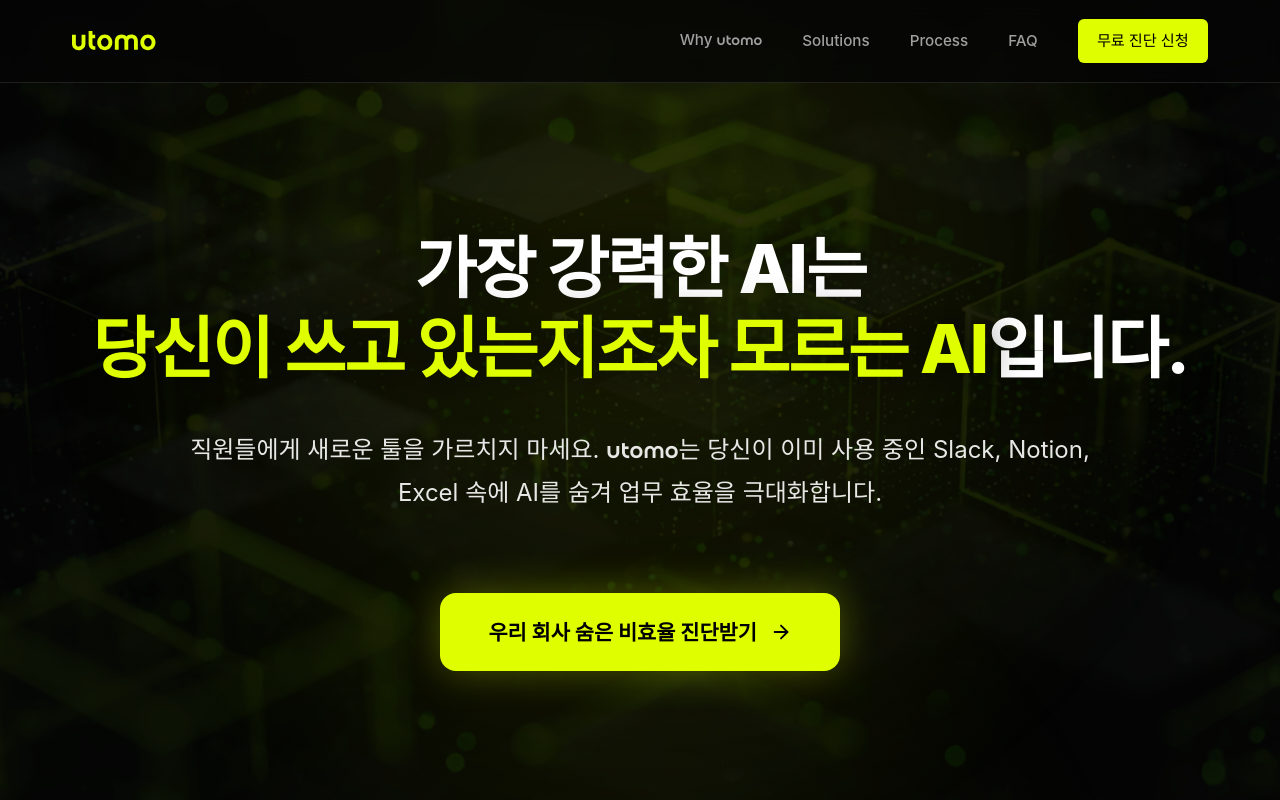
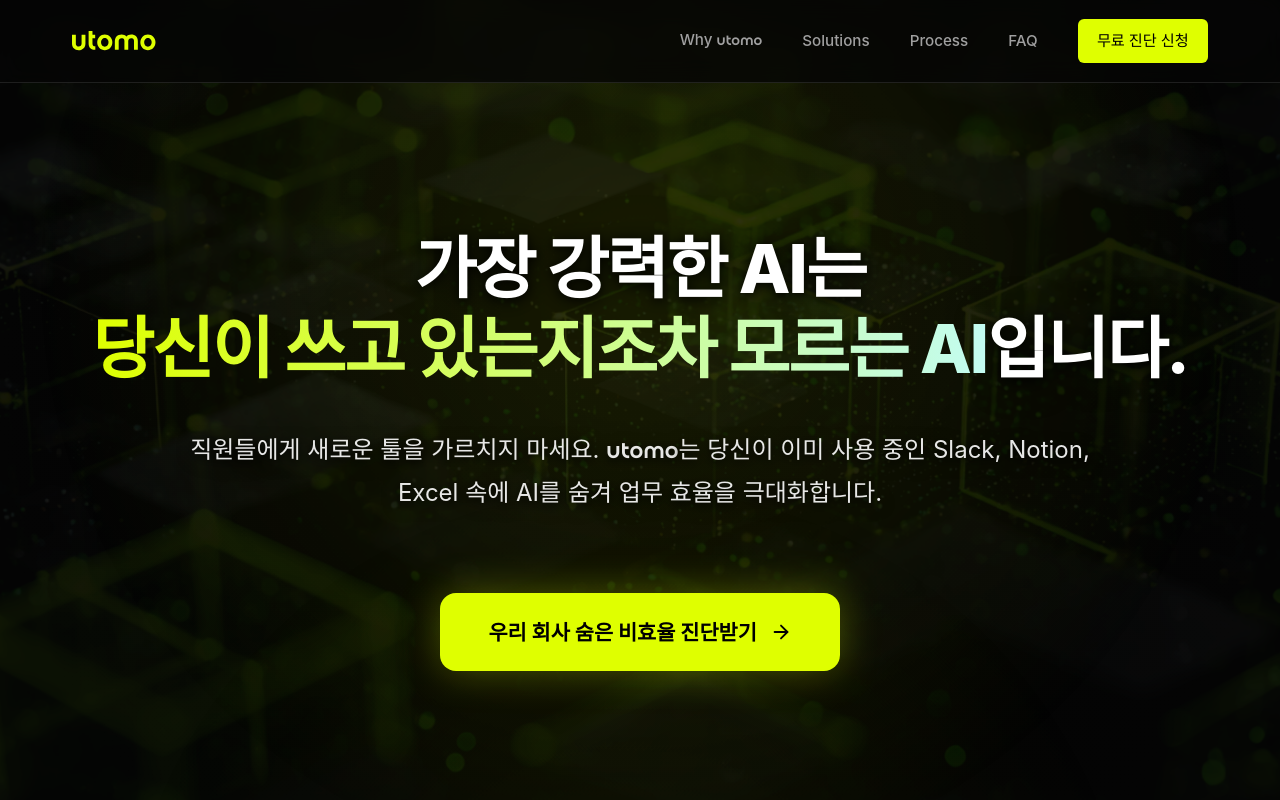
Before and after one commit to jinmoo-park/utomo_web, a React (Vite) app: page / in a window 1280 px wide. Shown: the top 800 px of the page. Built offline with nearby package versions, Linux system fonts and the light colour scheme; a web font is replaced by a local one.

Commit message:
feat: ?덉뼱濡??뱀뀡 ?띿뒪?몄뿉 洹몃씪?곗씠???④낵 諛?洹몃┝???④낵 異붽?

```diff
--- a/src/App.css
+++ b/src/App.css
@@ -270,16 +270,25 @@
     margin-bottom: 2.5rem;
     letter-spacing: -0.03em;
     color: #fff;
-    text-shadow: 0 0 40px rgba(0, 0, 0, 0.8);
+    text-shadow:
+        0 2px 10px rgba(0, 0, 0, 0.8),
+        0 4px 20px rgba(0, 0, 0, 0.6),
+        0 0 40px rgba(0, 0, 0, 0.4);
     word-break: keep-all;
     overflow-wrap: break-word;
     animation: fadeInUp 1s ease-out forwards;
 }
 
 .accent-text {
-    color: var(--primary);
     position: relative;
     display: inline-block;
+    white-space: nowrap;
+    background: linear-gradient(to right, var(--primary) 0%, #C3FCF2 100%);
+    -webkit-background-clip: text;
+    background-clip: text;
+    -webkit-text-fill-color: transparent;
+    color: transparent !important;
+    text-shadow: none;
 }
 
 .hero-subtitle {
@@ -294,6 +303,9 @@
     opacity: 0;
     word-break: keep-all;
     overflow-wrap: break-word;
+    text-shadow:
+        0 2px 8px rgba(0, 0, 0, 0.8),
+        0 4px 16px rgba(0, 0, 0, 0.6);
 }
 
 .hero-actions {
```
